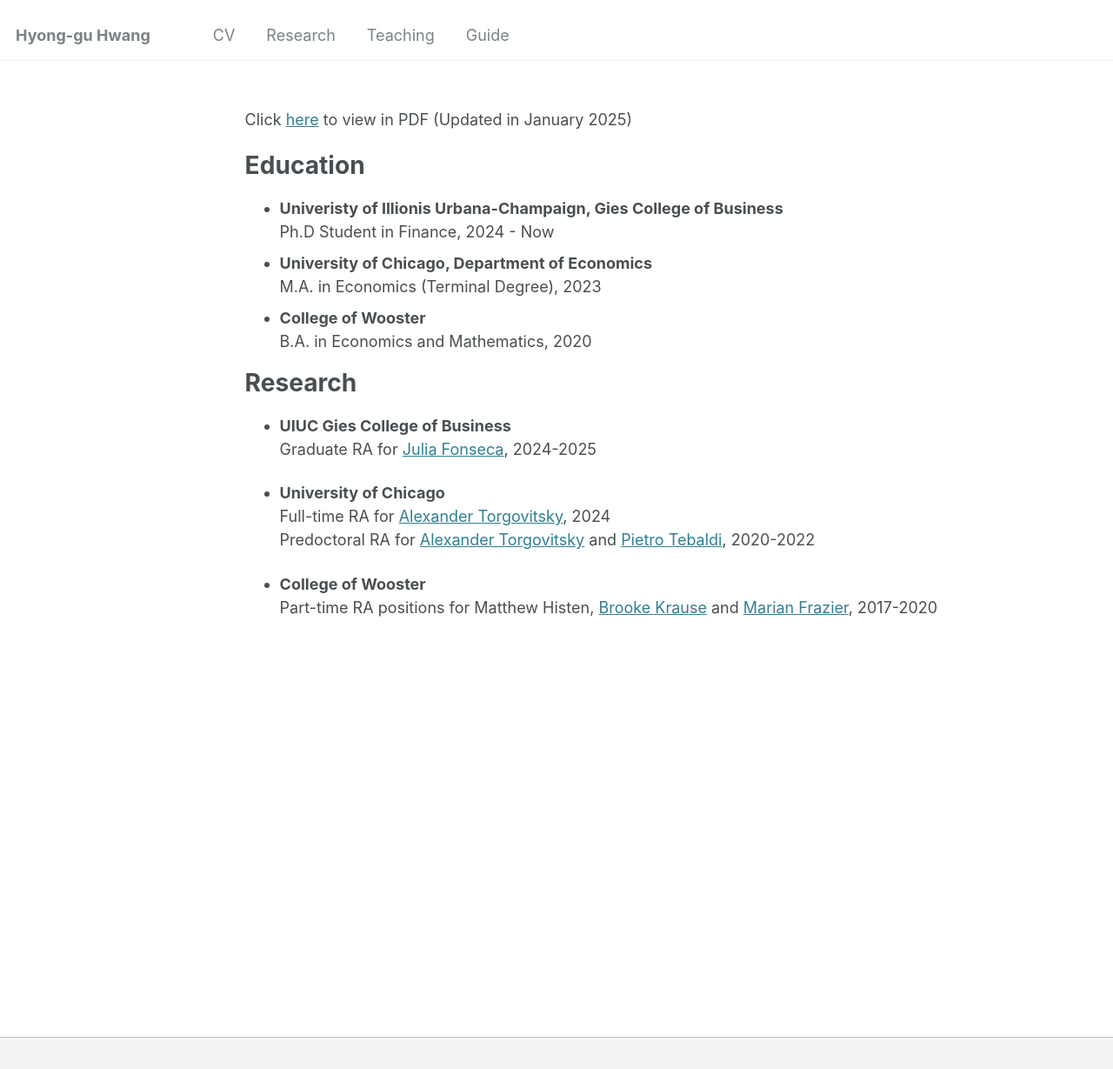
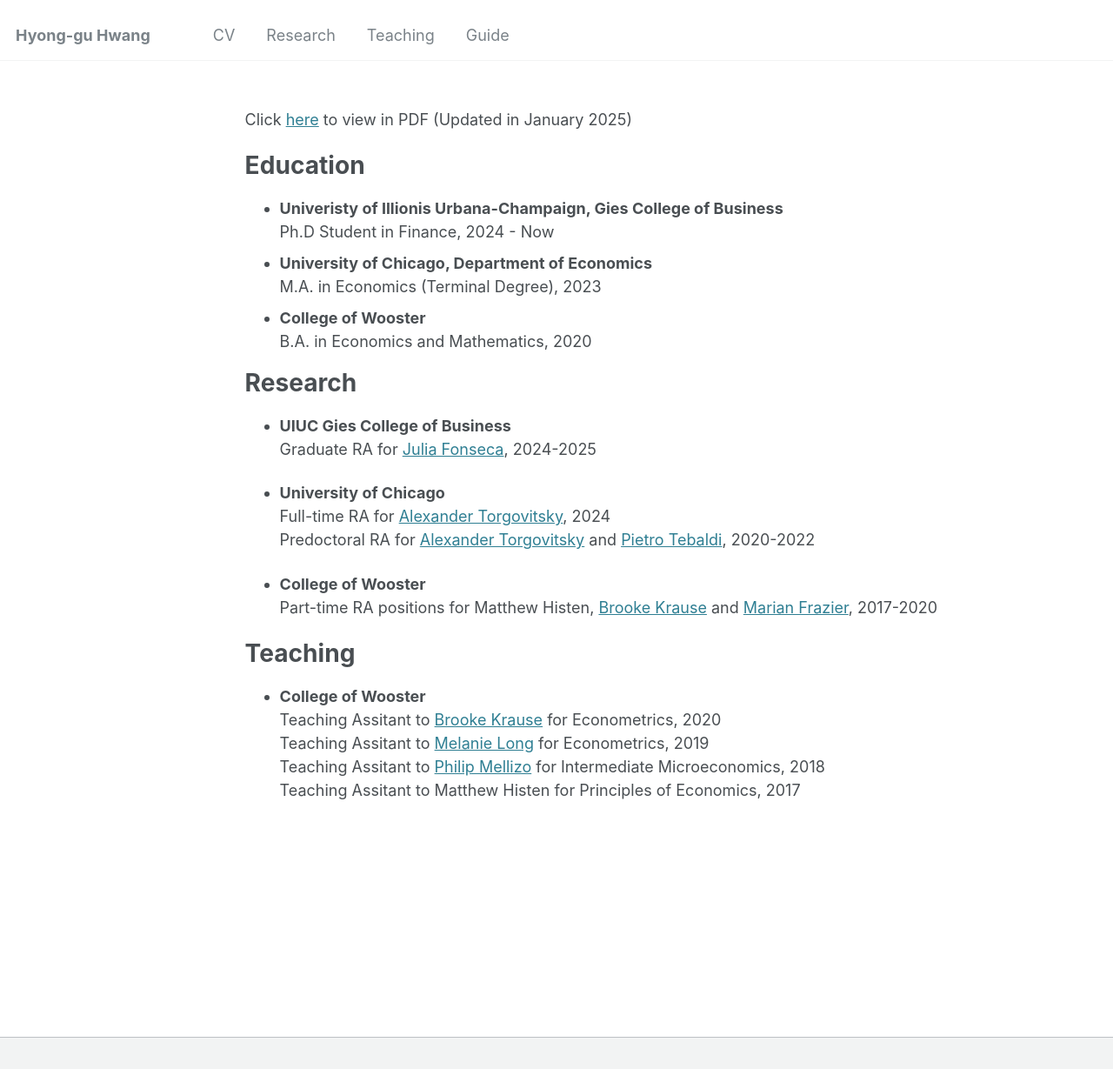
Before and after one commit to hyonggu-hwang/hyonggu-hwang.github.io, a Jekyll site: the page built from _pages/cv.md, in a window 1280 px wide and 1229 px high. Shown: the whole window at 87% size. Built offline with Jekyll 4.4.1, drawn with Linux system fonts in a browser that asks for light colours.

Commit message:
merge teaching section to CV

```diff
--- a/_pages/cv.md
+++ b/_pages/cv.md
@@ -31,3 +31,11 @@ Research
 
 * <strong>College of Wooster</strong><br>
   Part-time RA positions for Matthew Histen, [Brooke Krause](https://sites.google.com/view/brookekrause/home) and [Marian Frazier](https://wooster.edu/bio/mafrazier/), 2017-2020
+
+Teaching
+======
+* <strong>College of Wooster</strong> <br>
+  Teaching Assitant to [Brooke Krause](https://sites.google.com/view/brookekrause/home) for Econometrics, 2020 <br>
+  Teaching Assitant to [Melanie Long](https://sites.google.com/view/mglong/home?authuser=0) for Econometrics, 2019 <br>
+  Teaching Assitant to [Philip Mellizo](https://sites.google.com/view/brookekrause/home) for Intermediate Microeconomics, 2018 <br>
+  Teaching Assitant to Matthew Histen for Principles of Economics, 2017
```
Also changed, not shown: _pages/research.md (+1 -1 lines).
